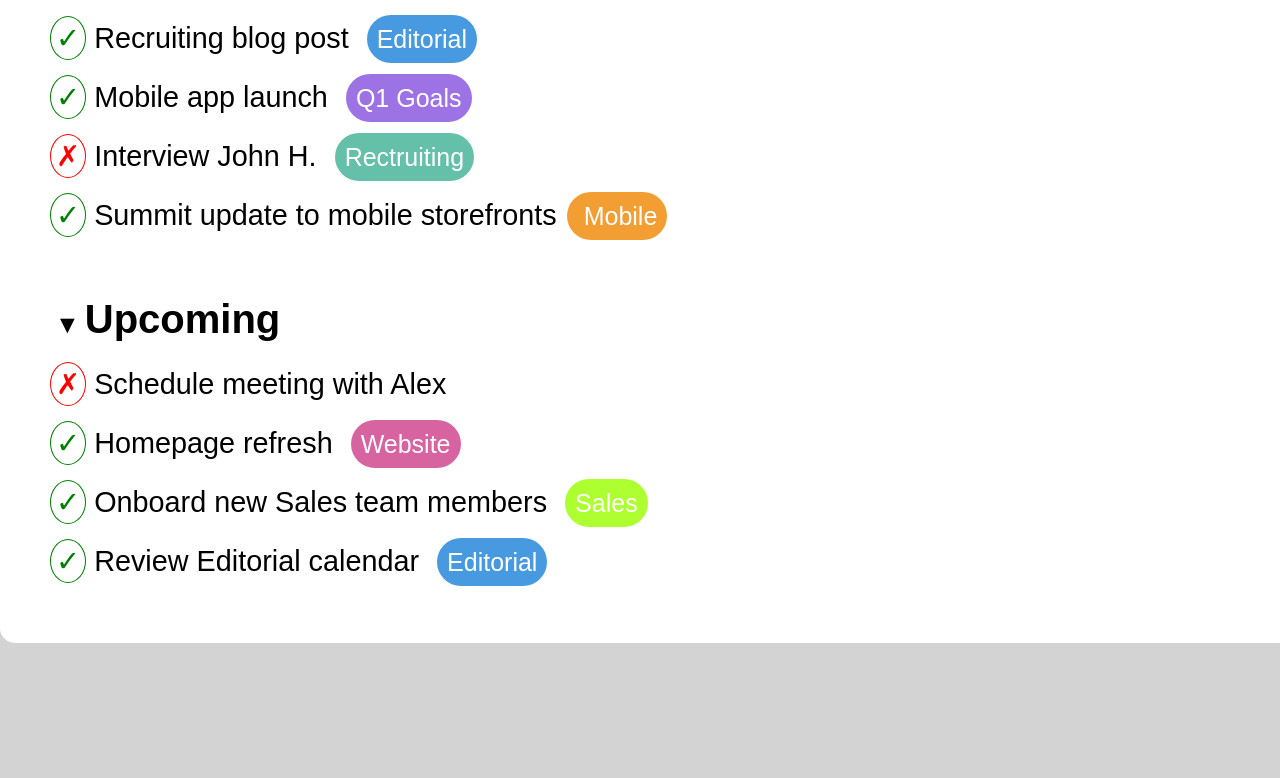
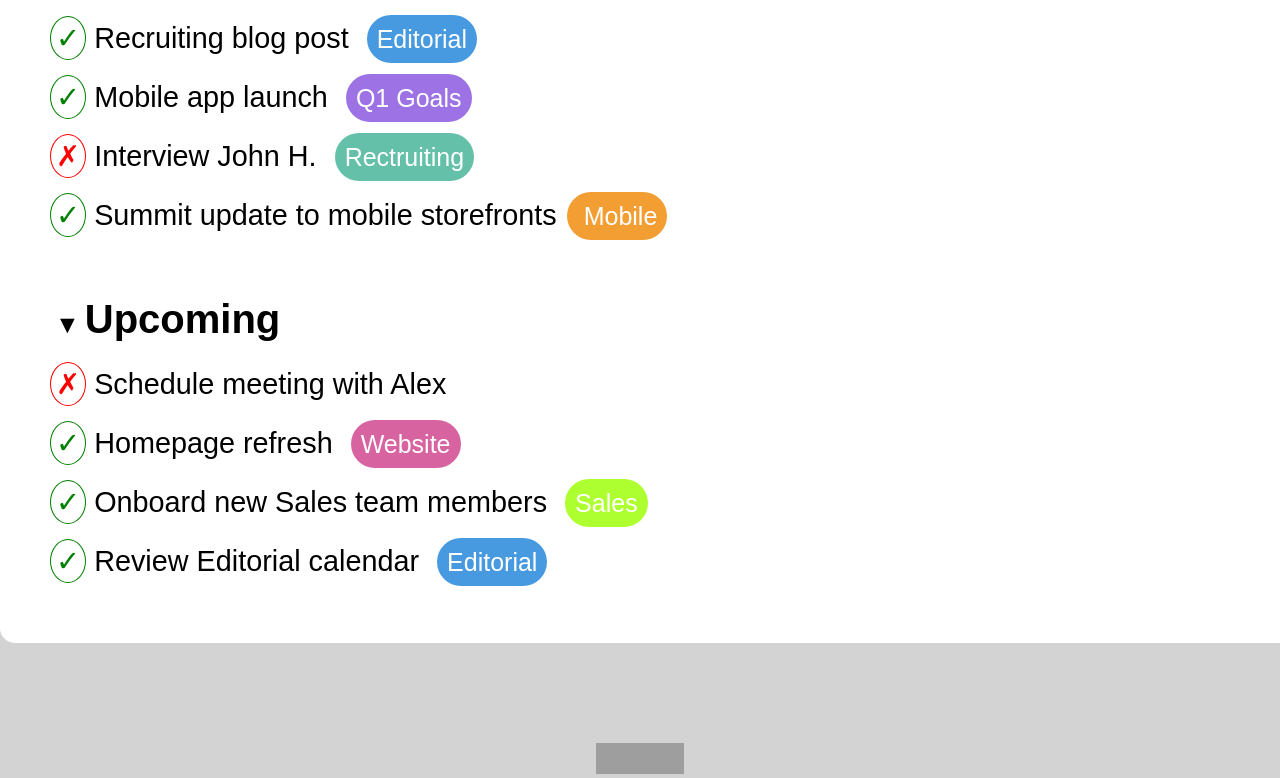
Before and after one commit to virtu-alex/html-css-toboolist, a plain HTML site: page index.html in a window 1280 px wide. Shown: the part 767-1545 px from the top of the page. Before the commit the page ends 1510 px from the top, so only its background shows below. Drawn offline with Linux system fonts and the light colour scheme; grey boxes are pictures that could not be loaded.

Commit message:
w3s check

```diff
--- a/css/style.css
+++ b/css/style.css
@@ -40,6 +40,9 @@ h1 {
     padding: 50px;
 }
 
+.w3s{
+    text-align: center;
+}
 
 .add-task {
     font-size: 25px;
--- a/index.html
+++ b/index.html
@@ -105,6 +105,13 @@
 
         </div>
         </section>
+        <p class="w3s">
+            <a href="http://jigsaw.w3.org/css-validator/check/referer">
+                <img style="border:0;width:88px;height:31px"
+                    src="http://jigsaw.w3.org/css-validator/images/vcss"
+                    alt="CSS Valido!" />
+            </a>
+        </p>
     </main>
 
 </body>
```
